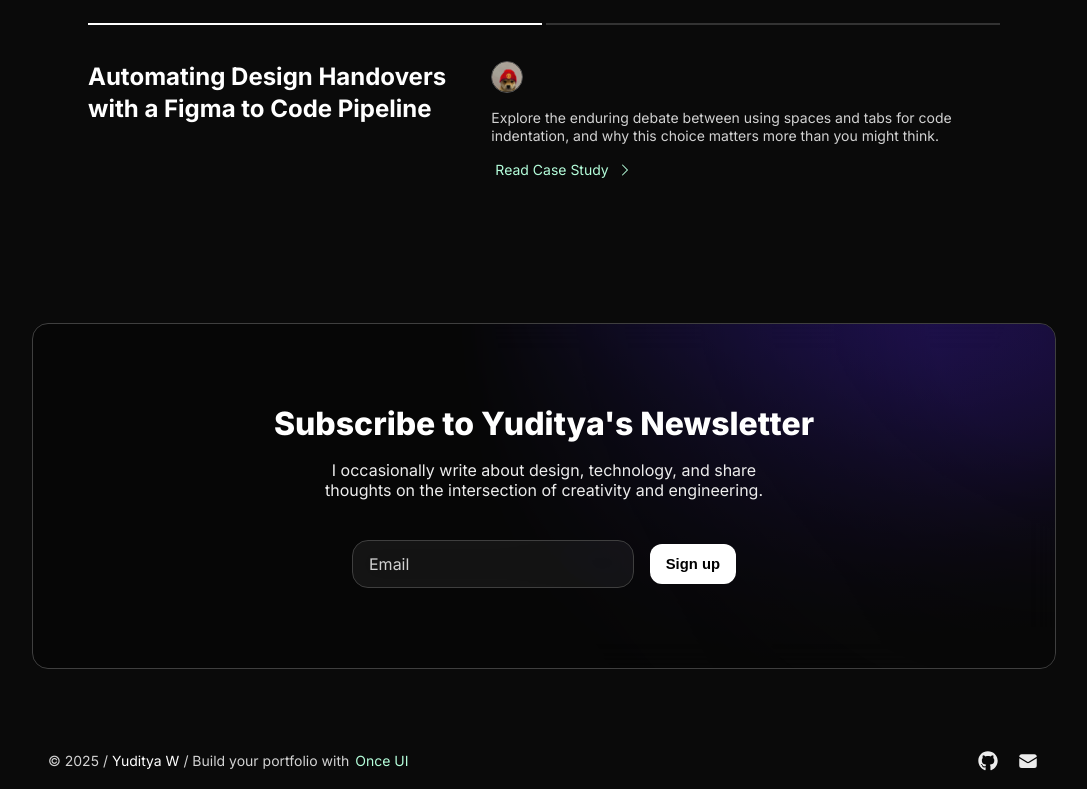
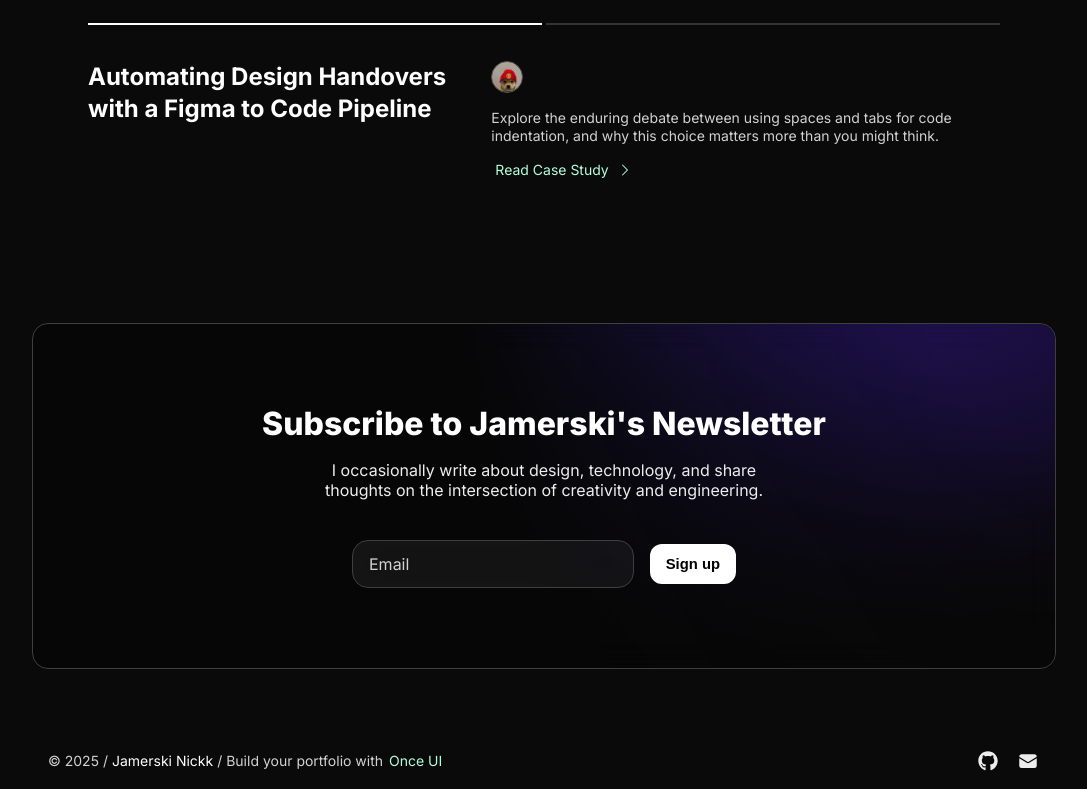
Before and after one commit to jamernich/magic-portfolio, a Next.js app: page /en in a window 1280 px wide. Shown: the part 2945-3734 px from the top of the page, without its empty margins (96-1183 px from the left). Built offline with nearby package versions, Linux system fonts and the light colour scheme.

Commit message:
content.js

```diff
--- a/src/app/resources/content.js
+++ b/src/app/resources/content.js
@@ -3,8 +3,8 @@
     import { InlineCode } from "@/once-ui/components";
 
 const person = {
-    firstName: 'Yuditya',
-    lastName:  'W',
+    firstName: 'Jamerski',
+    lastName:  'Nickk',
     get name() {
         return `${this.firstName} ${this.lastName}`;
     },
@@ -68,7 +68,7 @@ const about = {
         title: 'Work Experience',
         experiences: [
             {
-                company: 'GANOSEC',
+                company: 'IMPHNEN',
                 timeframe: '2022 - Present',
                 role: 'Beginner Design Engineer',
                 achievements: [
@@ -102,7 +102,7 @@ const about = {
         institutions: [
             {
                 name: 'SMPN 1 PANGKUR',
-                description: <>Studied software engineering.</>,
+                description: <>Studied software developer.</>,
             },
             {
                 name: 'Build the Future',
```
